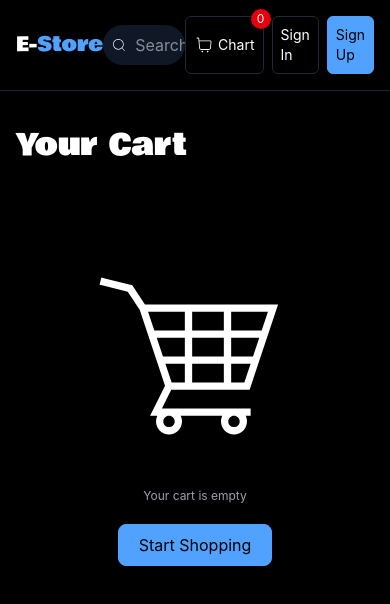
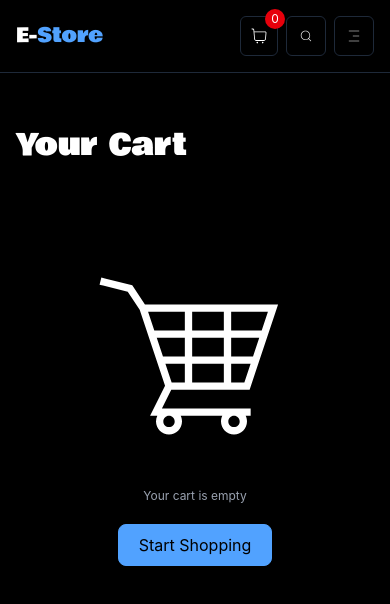
Before and after one commit to AlexZinminaung/e-store, a React (Vite) app in the folder client/: page /cart in a window 390 px wide. Shown: the top 604 px of the page. Built offline with nearby package versions, Linux system fonts and the light colour scheme; a web font is replaced by a local one.

Commit message:
create mobile navbar and dropdown menu

```diff
--- a/client/src/components/Navbar.tsx
+++ b/client/src/components/Navbar.tsx
@@ -1,27 +1,83 @@
+import { useState } from "react";
 import { CiSearch } from "react-icons/ci";
 import { CiShoppingCart } from "react-icons/ci";
+import { CiMenuFries } from "react-icons/ci";
+import { RxCross1 } from "react-icons/rx";
+
 import { Link } from "react-router";
 
 const Navbar = () => {
+    const [isSearch, setSearch] = useState(false);
+    const [isDropdown, setDropdown] = useState(false);
+
+    // states function
+    const handleClickSearch = () => {
+        setSearch(prev => !prev);
+    }
+
+    const handleClickMenu = () => {
+        setDropdown(prev => !prev);
+    }
 
     return (
-        <nav className='flex justify-between items-center fixed w-full z-10 backdrop-blur-2xl sm:gap-8 border-b border-gray-800 py-4 px-4 sm:px-8'>
-            <Link to={'/'} className='text-xl font-bowlby  text-nowrap'>E-<span className=' text-blue-400'>Store</span></Link>
+        <nav className='flex gap-2 justify-between items-center fixed w-full z-10 backdrop-blur-2xl sm:gap-8 border-b border-gray-800 py-4 px-4 sm:px-8'>
+            {/* Do not display Logo if user search is on */}
+            {!isSearch && <Link to={'/'} className='text-xl font-bowlby  text-nowrap'>E-<span className=' text-blue-400'>Store</span></Link>}
 
-            <form className='bg-gray-900 rounded-full overflow-hidden relative'>
+            <form className='bg-gray-900 hidden sm:flex rounded-full overflow-hidden relative'>
                 <CiSearch className=' absolute top-1 left-2 translate-y-1/2'/>
                 <input type='text' placeholder='Search Products' className='flex-1 outline-none p-2 px-8'/>
             </form>
 
+            {/* Display if user search is on */}
+            {
+                isSearch &&
+                    // This search bar is for mobile screen
+                    <form className='bg-gray-900 sm:hidden w-full rounded-full overflow-hidden relative'>
+                        <CiSearch className=' absolute top-1 left-2 translate-y-1/2'/>
+                        <input type='text' placeholder='Search Products' className='flex-1 w-full outline-none p-2 px-8'/>
+                    </form>
+            }
+
             <div className='flex gap-2 text-sm'>
+                {/* cart, menu and search will not display when user search on mobile */}
+                {
+                    !isSearch &&
                         <Link to={'/cart'} className='p-2 border border-gray-800 rounded-md hover:text-blue-400 hover:border-blue-400 flex items-center gap-1 relative'>
                             <CiShoppingCart className=' size-5'/>
-                <span>Chart</span>
+                            <span className="hidden sm:flex">Chart</span>
                             <span className=' absolute bg-red-600 aspect-square w-5 z-10 -top-2 -right-2 text-xs rounded-full flex justify-center items-center'>0</span>
                         </Link>
-            <Link to={'/signin'} className='p-2 border border-gray-800 rounded-md hover:text-blue-400 hover:border-blue-400'>Sign In</Link>
-            <Link to={'/signup'} className='p-2 border border-blue-400 text-black bg-blue-400 rounded-md '>Sign Up</Link>
+                }
+
+
+                <Link to={'/signin'} className='hidden sm:flex p-2 border border-gray-800 rounded-md hover:text-blue-400 hover:border-blue-400'>Sign In</Link>
+                <Link to={'/signup'} className='hidden sm:flex p-2 border border-blue-400 text-black bg-blue-400 rounded-md '>Sign Up</Link>
+
+
+
+                <button
+                    onClick={handleClickSearch}
+                    className="p-3 aspect-square sm:hidden text-white border border-gray-800 rounded-md hover:text-blue-400 hover:border-blue-400">
+                    {
+                        isSearch ? <RxCross1/> : <CiSearch/>
+                    }
+
+                </button>
+                {/* Do not display Drop Menu if user search is on */}
+                {!isSearch && <button onClick={handleClickMenu} className="p-3 aspect-square sm:hidden text-white border border-gray-800 rounded-md hover:text-blue-400 hover:border-blue-400"><CiMenuFries/></button>}
+
             </div>
+
+            {/* Dropdown menu form mobile */}
+            {
+                isDropdown &&
+                    <div className="flex flex-col sm:hidden absolute top-full left-0 w-full z-10 bg-gray-800">
+                        <Link to={'/signup'} className="w-full py-2"><span className="px-4">Sign Up</span></Link>
+                        <Link to={'/signin'} className="w-full py-2"><span className="px-4">Sign In</span></Link>
+                    </div>
+            }
+
         </nav>
     );
 }
```
Lines whose indentation alone changed are shown as unchanged.
